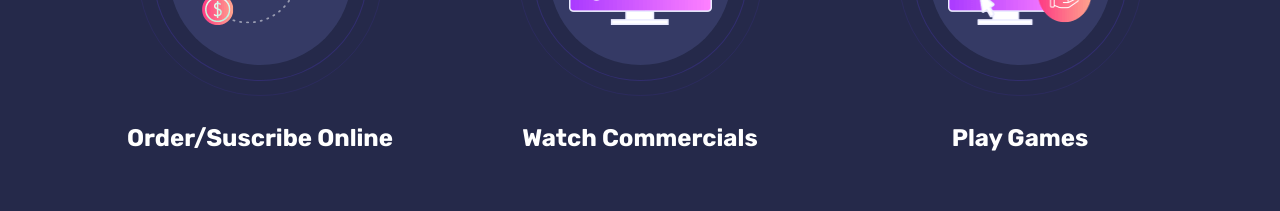
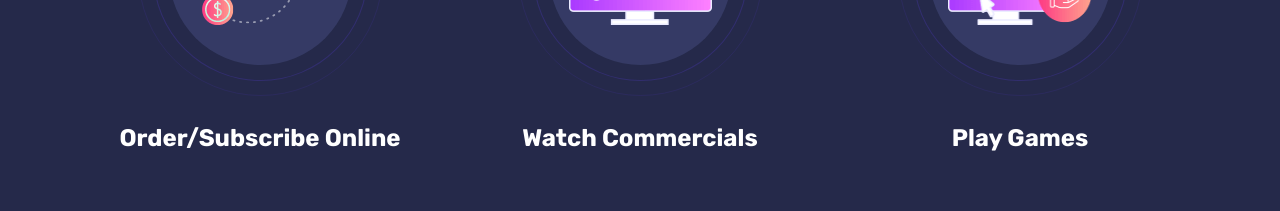
Before and after one commit to reunited-dev/investor-website, a plain HTML site: page play.html in a window 1280 px wide. Shown: the part 880-1091 px from the top of the page. Drawn offline with nearby package versions, Linux system fonts and the light colour scheme; files whose address does not match are found by name.

Commit message:
Update play.html

```diff
--- a/play.html
+++ b/play.html
@@ -137,7 +137,7 @@
                                 <img src="assets/images/work/deposit.png" alt="Deposit Funds">
                             </div>
                         </div>
-                        <h4 class="secondary">Order/Suscribe Online
+                        <h4 class="secondary">Order/Subscribe Online
                     </div>
                 </div>
                 <div class="col-md-6 col-lg-4">
```
